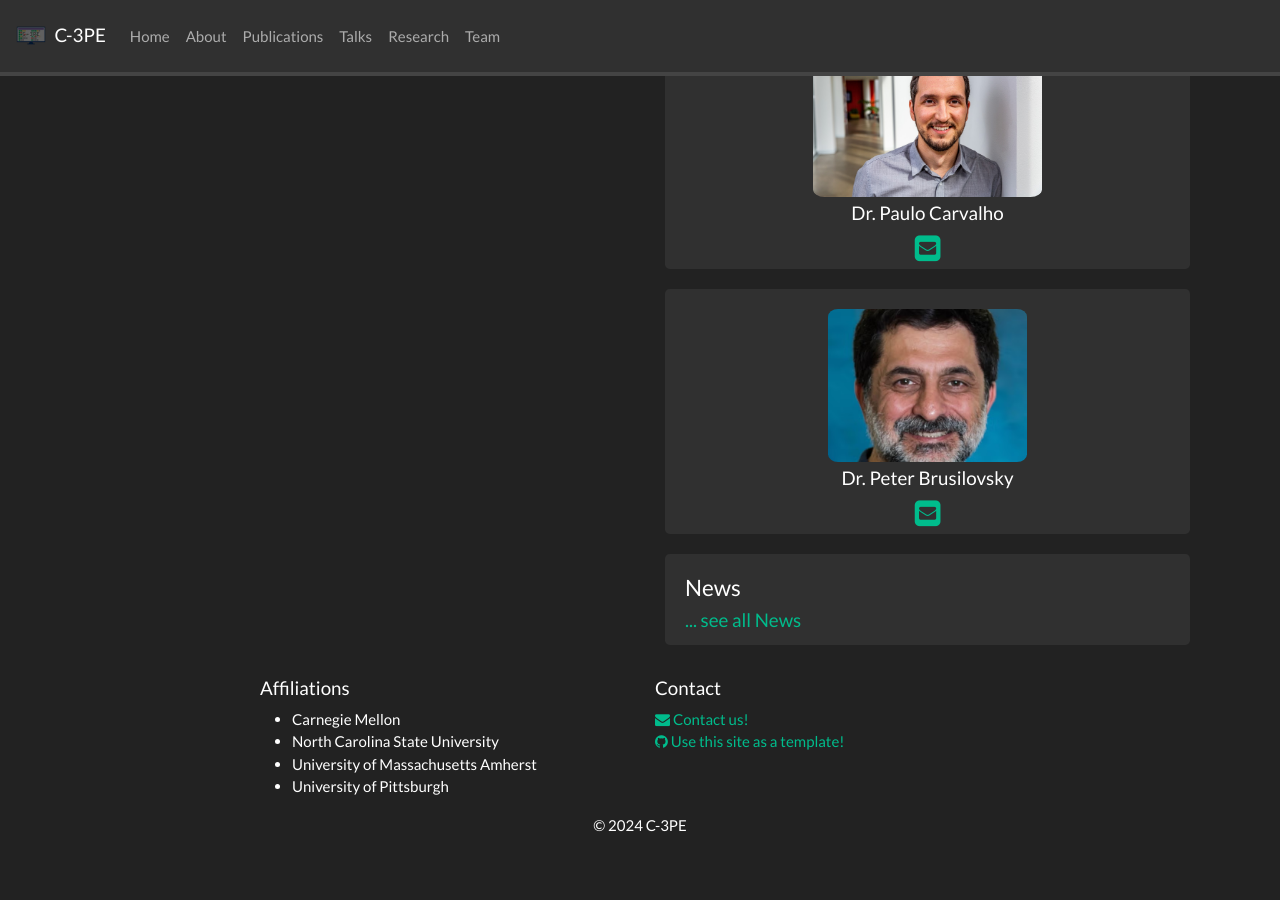
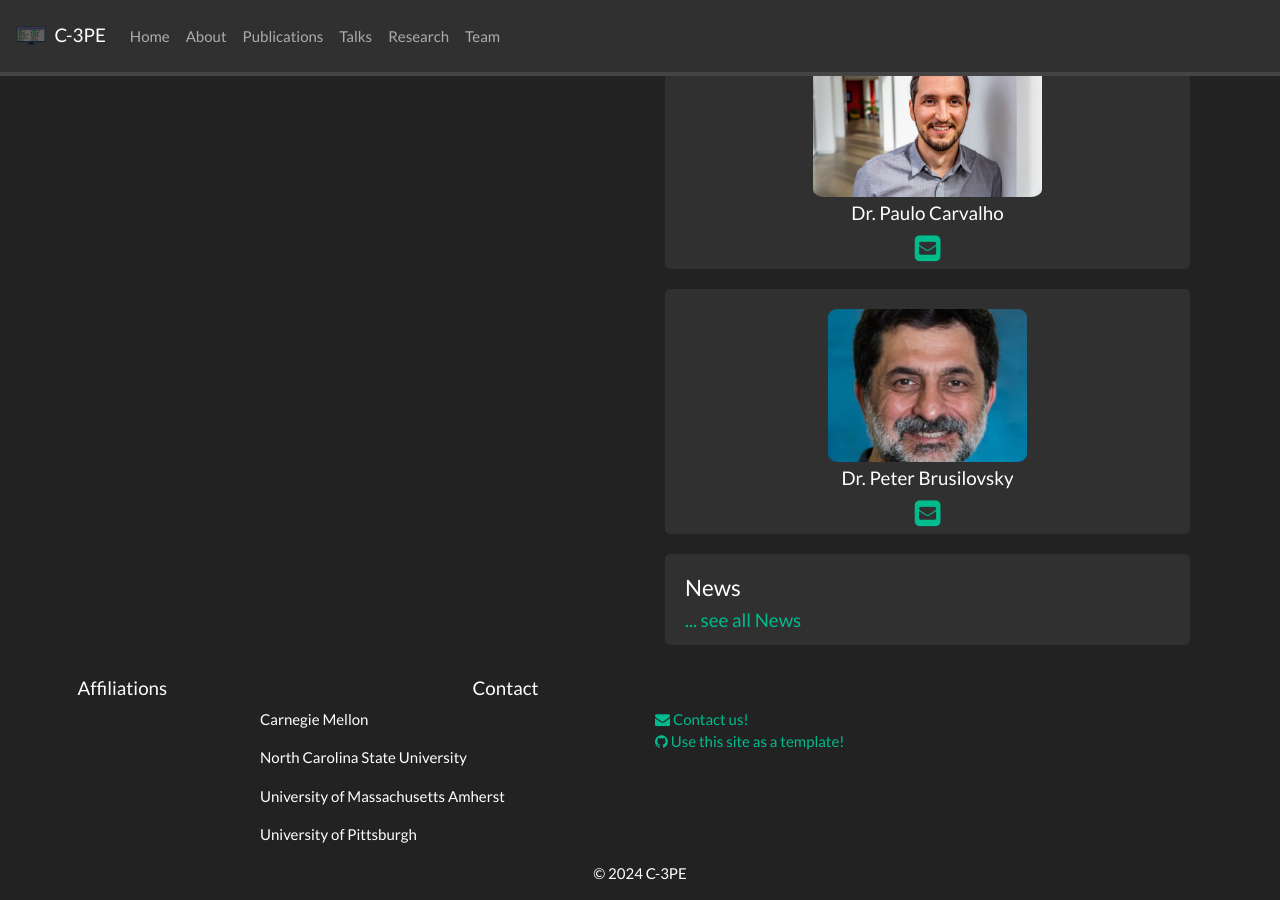
Before and after one commit to C-3PE/c-3pe.github.io, a Jekyll site: the page built from _pages/home.md, in a window 1280 px wide and 900 px high, scrolled down 347 px. Built offline with Jekyll 4.4.1, drawn with Linux system fonts in a browser that asks for light colours; nearby versions of some CDN libraries; a style sheet for code colours, icons or effects is not loaded; before the commit the page ends 1199 px from its top, so only the background shows below that.

Commit message:
Center footer headers

```diff
--- a/_includes/footer.html
+++ b/_includes/footer.html
@@ -4,17 +4,15 @@
   <div class="panel-footer">
 	  <div class="row">
 		<div class="col-sm">
-		    <h5>Affiliations</h5>
-			<ul>
+		    <h5 class="translate-middle-x">Affiliations</h5>
 			{% assign affs = site.data.pi | map: "affiliation" | sort %}
             {% for aff in affs %}
-			<li>{{ aff }}</li>
+			<p>{{ aff }}</p>
 			{% endfor %}
-			</ul>
 		</div>
 
 		<div class="col-sm">
-		    <h5>Contact</h5>
+		    <h5 class="translate-middle-x">Contact</h5>
 			<a href="mailto:{{- site.data.pi | map: 'email' | join: ',' -}}" target="_blank"><i class="fa fa-envelope fa-1x"></i> Contact us!</a> <br/>
 			<a href="https://github.com/sbryngelson/academic-website-template"><i class="fa fa-github fa-1x"></i> Use this site as a template!</a>
 		</div>
```
